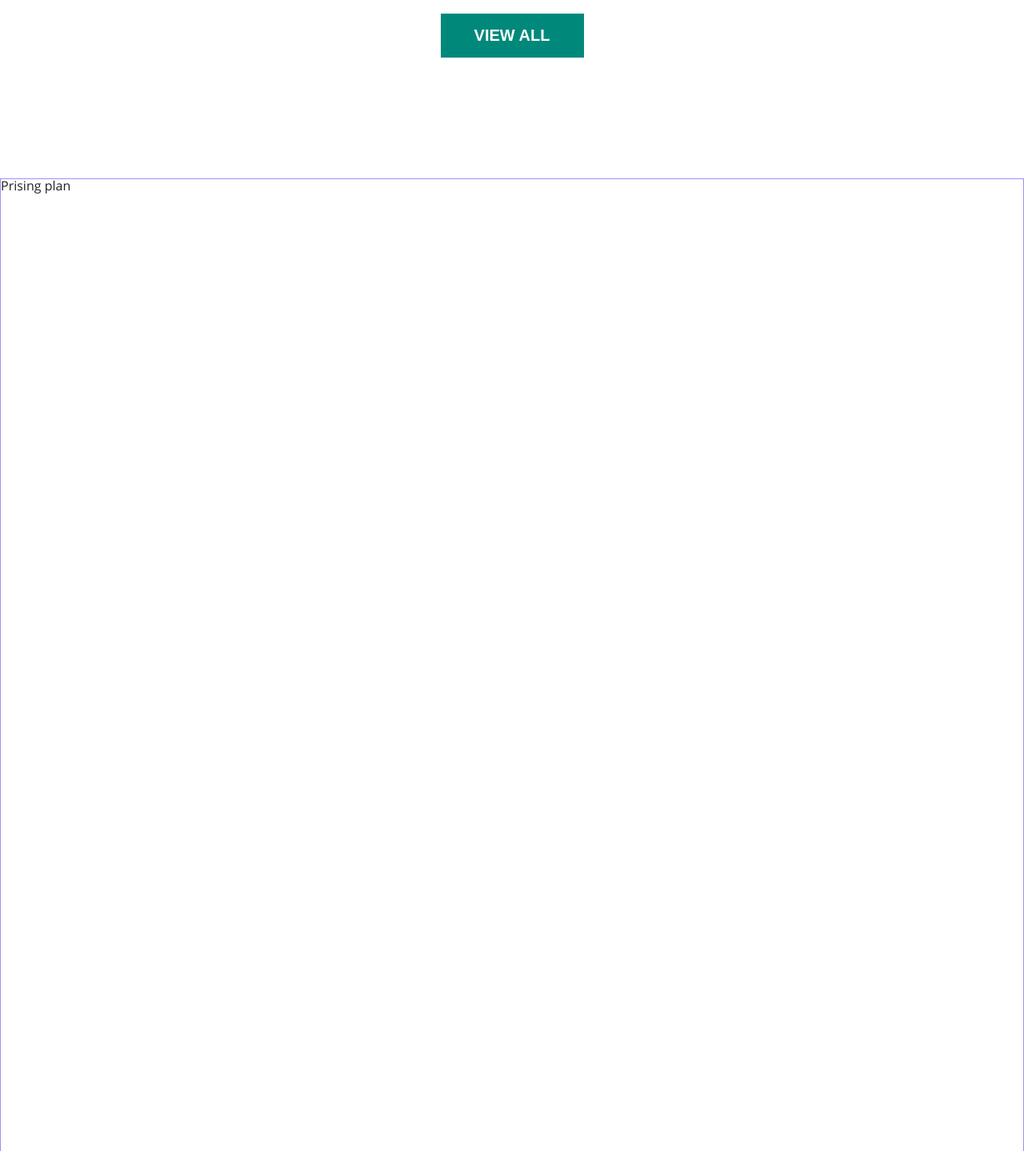
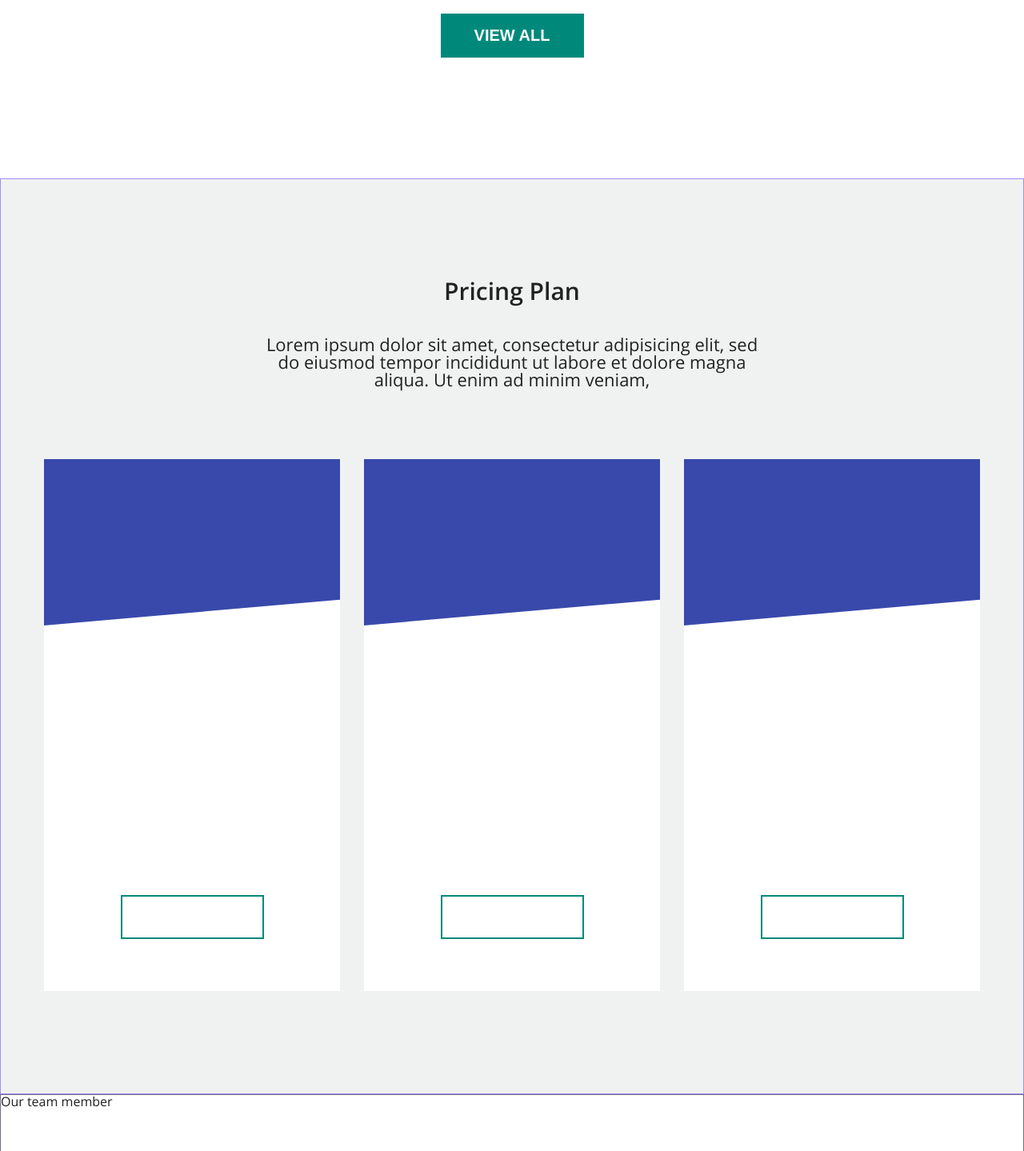
Before and after one commit to Romron/sites_templates, a PHP site: page /Training/Web-Development-Project/Web-Development-Project/index.html in a window 1280 px wide. Shown: the part 4280-5719 px from the top of the page at 80% size. Run offline with PHP 8.4, Linux system fonts and the light colour scheme.

Commit message:
начал "Pricing Plan"

```diff
--- a/Training/Web-Development-Project/Web-Development-Project/css/style.css
+++ b/Training/Web-Development-Project/Web-Development-Project/css/style.css
@@ -528,7 +528,7 @@ img {
 	}
 
 	#latest-work-card-1 img{
-		object-position: -60px 0px;
+		object-position: -10px 0px;
 	}
 
 	#latest-work-card-1{
@@ -541,25 +541,85 @@ img {
 		display: flex;
 		justify-content: center;
 
-
 	}
 
 	.wrap-button-view-all button{
 		background: #00897b;
 		color: #ffffff;
-
-
 	}
 
 /*-----    end  latest-works    -----*/
 
+/*-----    start  prising plan    -----*/
+	.wrap-prising-plan{
+		border: 1px solid #A38BFA;
+		background: #f0f1f1;
+		width: 100%;
+		height: 1145px;
 
-.wrap-prising-plan{
-	border: 1px solid #A38BFA;
-	/*background: #A2A29D;*/
-	width: 100%;
-	height: 1414px;
-}
+
+
+		/*text-align: center;*/
+	}
+
+	.wrap-prising-plan-cards{
+		width: 100%;
+		height: 1145px;
+
+		width: 1170px;
+		height: 665px;
+		left: 0px;
+		right: 0px;
+		position: relative;
+		top: 254px;
+		margin: 0px auto;
+		display: flex;
+		flex-wrap: wrap;
+		justify-content: space-between;
+		align-content: space-between;
+
+		/*border: 1px solid blue;		*/
+	}
+
+	.prising-plan-card{
+		height: 100%;
+		/*border: 1px solid green;*/
+		position: relative;
+	}
+
+	.trapezium{
+		 height: 175px;
+		 width: 100%;
+		 color: #ffffff;
+		 position: absolute;
+		 left: 0px;
+		 background: #3949ab;
+
+		 /*border: 3px solid red;*/
+	}
+
+	.trapezium:after{
+		content: '';
+		display: block;
+		background: #3949ab;
+		width: 100%;
+		height: 33px;
+		position: absolute;
+		top: 100%;
+		left: 0px;
+		transform: skewY(-5deg);
+		transform-origin: left;
+	}
+
+
+
+
+	.prising-plan-cards-button{
+		position: relative;
+		top: 545px;
+
+	}
+/*-----    end  prising plan    -----*/
 
 .wrap-our-team-member{
 	border: 1px solid #766888;
--- a/Training/Web-Development-Project/Web-Development-Project/index.html
+++ b/Training/Web-Development-Project/Web-Development-Project/index.html
@@ -131,13 +131,11 @@
 			<span class="wrap-services__title">latest Work</span>
 			<span class="wrap-services__text">Lorem ipsum dolor sit amet, consectetur adipisicing elit, sed do eiusmod tempor incididunt ut labore et dolore magna aliqua. Ut enim ad minim veniam,</span>
 		</div>
-
 		<div class="wrap-latest-works-button">
 			<button id="button-all" class="latest-works-button">ALL</button>
 			<button class="latest-works-button">WEB DESIGN</button>
 			<button class="latest-works-button">UI/UX DESIGN</button>
 			<button class="latest-works-button">MOCKUPS</button>
-
 		</div>
 		<div class="wrap-latest-work-cards">
 			<div id="latest-work-card-1" class="latest-work-card">
@@ -153,13 +151,37 @@
 			<div class="latest-work-card"><img src="img/latest-work-card-5.png" alt=""></div>
 			<div class="latest-work-card"><img src="img/latest-work-card-6.png" alt=""></div>
 		</div>
-
 		<div class="wrap-button-view-all">
 			<button class="latest-works-button button-view-all">VIEW ALL</button>
 		</div>
+	</div>
+	<div class="wrap-prising-plan">
+
+		<div class="wrap-about-us_text">
+			<span class="about-us__title">Pricing Plan</span>
+			<span class="about-us__text">Lorem ipsum dolor sit amet, consectetur adipisicing elit, sed do eiusmod tempor incididunt ut labore et dolore magna aliqua. Ut enim ad minim veniam,</span>
+		</div>
+
+		<div class="wrap-prising-plan-cards">
+			<div class="latest-work-card prising-plan-card">
+					<div class="trapezium"></div>
+				<div class="prising-plan-cards-text"></div>
+				<button class="latest-works-button prising-plan-cards-button"></button>
+			</div>
+			<div class="latest-work-card prising-plan-card">
+				<div class="trapezium"></div>
+				<div class="prising-plan-cards-text"></div>
+				<button class="latest-works-button prising-plan-cards-button"></button>
+			</div>
+			<div class="latest-work-card prising-plan-card">
+				<div class="trapezium"></div>
+				<div class="prising-plan-cards-text"></div>
+				<button class="latest-works-button prising-plan-cards-button"></button>
+			</div>
+		</div>
+
 
 	</div>
-	<div class="wrap-prising-plan">Prising plan</div>
 	<div class="wrap-our-team-member">Our team member</div>
 	<div class="wrap-blog">Blog</div>
 	<div class="wrap-contact-as">Contact-as</div>
```
